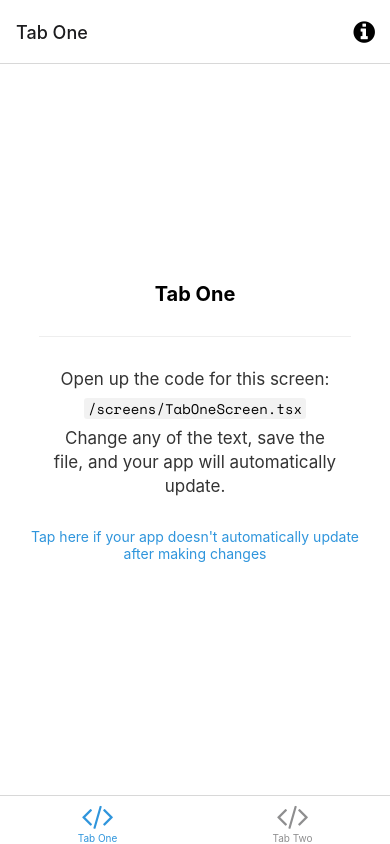
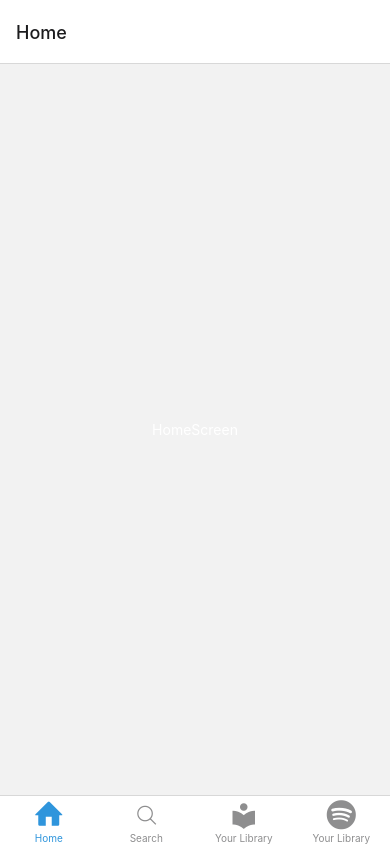
Before and after one commit to AyoTheInspired/spotify, a React Native app: screen /Home in a window 390 px wide. Built offline with nearby package versions, Linux system fonts and the light colour scheme; what expo-linking would draw is missing.

Commit message:
Initial setup with Homescreen

```diff
--- a/app.json
+++ b/app.json
@@ -6,7 +6,7 @@
 		"orientation": "portrait",
 		"icon": "./assets/images/icon.png",
 		"scheme": "myapp",
-    "userInterfaceStyle": "automatic",
+		"userInterfaceStyle": "dark",
 		"splash": {
 			"image": "./assets/images/splash.png",
 			"resizeMode": "contain",
@@ -15,9 +15,7 @@
 		"updates": {
 			"fallbackToCacheTimeout": 0
 		},
-    "assetBundlePatterns": [
-      "**/*"
-    ],
+		"assetBundlePatterns": ["**/*"],
 		"ios": {
 			"supportsTablet": true
 		},
--- a/navigation/index.tsx
+++ b/navigation/index.tsx
@@ -3,27 +3,46 @@
  * https://reactnavigation.org/docs/getting-started
  *
  */
-import { FontAwesome } from '@expo/vector-icons';
-import { createBottomTabNavigator } from '@react-navigation/bottom-tabs';
-import { NavigationContainer, DefaultTheme, DarkTheme } from '@react-navigation/native';
-import { createNativeStackNavigator } from '@react-navigation/native-stack';
-import * as React from 'react';
-import { ColorSchemeName, Pressable } from 'react-native';
+import {
+	FontAwesome,
+	Entypo,
+	EvilIcons,
+	MaterialCommunityIcons,
+	FontAwesome5,
+} from "@expo/vector-icons";
+import { createBottomTabNavigator } from "@react-navigation/bottom-tabs";
+import {
+	NavigationContainer,
+	DefaultTheme,
+	DarkTheme,
+} from "@react-navigation/native";
+import { createNativeStackNavigator } from "@react-navigation/native-stack";
+import * as React from "react";
+import { ColorSchemeName, Pressable } from "react-native";
 
-import Colors from '../constants/Colors';
-import useColorScheme from '../hooks/useColorScheme';
-import ModalScreen from '../screens/ModalScreen';
-import NotFoundScreen from '../screens/NotFoundScreen';
-import TabOneScreen from '../screens/TabOneScreen';
-import TabTwoScreen from '../screens/TabTwoScreen';
-import { RootStackParamList, RootTabParamList, RootTabScreenProps } from '../types';
-import LinkingConfiguration from './LinkingConfiguration';
+import Colors from "../constants/Colors";
+import useColorScheme from "../hooks/useColorScheme";
+import HomeScreen from "../screens/HomeScreen";
+import ModalScreen from "../screens/ModalScreen";
+import NotFoundScreen from "../screens/NotFoundScreen";
+import TabOneScreen from "../screens/TabOneScreen";
+import TabTwoScreen from "../screens/TabTwoScreen";
+import {
+	RootStackParamList,
+	RootTabParamList,
+	RootTabScreenProps,
+} from "../types";
+import LinkingConfiguration from "./LinkingConfiguration";
 
-export default function Navigation({ colorScheme }: { colorScheme: ColorSchemeName }) {
+export default function Navigation({
+	colorScheme,
+}: {
+	colorScheme: ColorSchemeName;
+}) {
 	return (
 		<NavigationContainer
 			linking={LinkingConfiguration}
-      theme={colorScheme === 'dark' ? DarkTheme : DefaultTheme}>
+			theme={colorScheme === "dark" ? DarkTheme : DefaultTheme}>
 			<RootNavigator />
 		</NavigationContainer>
 	);
@@ -38,9 +57,17 @@ const Stack = createNativeStackNavigator<RootStackParamList>();
 function RootNavigator() {
 	return (
 		<Stack.Navigator>
-      <Stack.Screen name="Root" component={BottomTabNavigator} options={{ headerShown: false }} />
-      <Stack.Screen name="NotFound" component={NotFoundScreen} options={{ title: 'Oops!' }} />
-      <Stack.Group screenOptions={{ presentation: 'modal' }}>
+			<Stack.Screen
+				name="Root"
+				component={BottomTabNavigator}
+				options={{ headerShown: false }}
+			/>
+			<Stack.Screen
+				name="NotFound"
+				component={NotFoundScreen}
+				options={{ title: "Oops!" }}
+			/>
+			<Stack.Group screenOptions={{ presentation: "modal" }}>
 				<Stack.Screen name="Modal" component={ModalScreen} />
 			</Stack.Group>
 		</Stack.Navigator>
@@ -58,38 +85,63 @@ function BottomTabNavigator() {
 
 	return (
 		<BottomTab.Navigator
-      initialRouteName="TabOne"
+			// initialRouteName="TabOne"
 			screenOptions={{
 				tabBarActiveTintColor: Colors[colorScheme].tint,
 			}}>
 			<BottomTab.Screen
-        name="TabOne"
-        component={TabOneScreen}
-        options={({ navigation }: RootTabScreenProps<'TabOne'>) => ({
-          title: 'Tab One',
-          tabBarIcon: ({ color }) => <TabBarIcon name="code" color={color} />,
-          headerRight: () => (
-            <Pressable
-              onPress={() => navigation.navigate('Modal')}
-              style={({ pressed }) => ({
-                opacity: pressed ? 0.5 : 1,
-              })}>
-              <FontAwesome
-                name="info-circle"
-                size={25}
-                color={Colors[colorScheme].text}
-                style={{ marginRight: 15 }}
-              />
-            </Pressable>
+				name="Home"
+				component={HomeScreen}
+				options={() => ({
+					title: "Home",
+					tabBarIcon: ({ color }) => (
+						<Entypo name="home" size={30} color={color} />
 					),
 				})}
 			/>
 			<BottomTab.Screen
-        name="TabTwo"
+				name="Search"
 				component={TabTwoScreen}
 				options={{
-          title: 'Tab Two',
-          tabBarIcon: ({ color }) => <TabBarIcon name="code" color={color} />,
+					title: "Search",
+					tabBarIcon: ({ color }) => (
+						<EvilIcons
+							name="search"
+							color={color}
+							size={30}
+							style={{ marginBottom: -3 }}
+						/>
+					),
+				}}
+			/>
+			<BottomTab.Screen
+				name="Your Library"
+				component={TabTwoScreen}
+				options={{
+					title: "Your Library",
+					tabBarIcon: ({ color }) => (
+						<MaterialCommunityIcons
+							name="library"
+							color={color}
+							size={30}
+							style={{ marginBottom: -3 }}
+						/>
+					),
+				}}
+			/>
+			<BottomTab.Screen
+				name="Premium"
+				component={TabTwoScreen}
+				options={{
+					title: "Your Library",
+					tabBarIcon: ({ color }) => (
+						<FontAwesome5
+							name="spotify"
+							color={color}
+							size={30}
+							style={{ marginBottom: -3 }}
+						/>
+					),
 				}}
 			/>
 		</BottomTab.Navigator>
@@ -100,7 +152,7 @@ function BottomTabNavigator() {
  * You can explore the built-in icon families and icons on the web at https://icons.expo.fyi/
  */
 function TabBarIcon(props: {
-  name: React.ComponentProps<typeof FontAwesome>['name'];
+	name: React.ComponentProps<typeof FontAwesome>["name"];
 	color: string;
 }) {
 	return <FontAwesome size={30} style={{ marginBottom: -3 }} {...props} />;
--- /dev/null
+++ b/screens/HomeScreen.tsx
@@ -0,0 +1,22 @@
+import { StyleSheet, Text, View } from "react-native";
+import React from "react";
+
+type Props = {};
+
+const HomeScreen = (props: Props) => {
+	return (
+		<View style={styles.container}>
+			<Text style={{ color: "#fff" }}>HomeScreen</Text>
+		</View>
+	);
+};
+
+export default HomeScreen;
+
+const styles = StyleSheet.create({
+	container: {
+		flex: 1,
+		alignItems: "center",
+		justifyContent: "center",
+	},
+});
--- a/screens/TabOneScreen.tsx
+++ b/screens/TabOneScreen.tsx
@@ -1,14 +1,20 @@
-import { StyleSheet } from 'react-native';
+import { StyleSheet } from "react-native";
 
-import EditScreenInfo from '../components/EditScreenInfo';
-import { Text, View } from '../components/Themed';
-import { RootTabScreenProps } from '../types';
+import EditScreenInfo from "../components/EditScreenInfo";
+import { Text, View } from "../components/Themed";
+import { RootTabScreenProps } from "../types";
 
-export default function TabOneScreen({ navigation }: RootTabScreenProps<'TabOne'>) {
+export default function TabOneScreen({
+	navigation,
+}: RootTabScreenProps<"TabOne">) {
 	return (
 		<View style={styles.container}>
-      <Text style={styles.title}>Tab One</Text>
-      <View style={styles.separator} lightColor="#eee" darkColor="rgba(255,255,255,0.1)" />
+			<Text style={styles.title}>Tab Ones</Text>
+			<View
+				style={styles.separator}
+				lightColor="#eee"
+				darkColor="rgba(255,255,255,0.1)"
+			/>
 			<EditScreenInfo path="/screens/TabOneScreen.tsx" />
 		</View>
 	);
@@ -17,16 +23,16 @@ export default function TabOneScreen({ navigation }: RootTabScreenProps<'TabOne'
 const styles = StyleSheet.create({
 	container: {
 		flex: 1,
-    alignItems: 'center',
-    justifyContent: 'center',
+		alignItems: "center",
+		justifyContent: "center",
 	},
 	title: {
 		fontSize: 20,
-    fontWeight: 'bold',
+		fontWeight: "bold",
 	},
 	separator: {
 		marginVertical: 30,
 		height: 1,
-    width: '80%',
+		width: "80%",
 	},
 });
```
Also changed, not shown: SpotifyAssets/data/albumCategories.ts (added, +83 -0 lines), SpotifyAssets/data/albumDetails.ts (added, +29 -0 lines), navigation/LinkingConfiguration.ts (+8 -8 lines), types.tsx (+14 -8 lines), 1 other file (tests, documents, lock files or other folders). Lines whose indentation alone changed are shown as unchanged.
